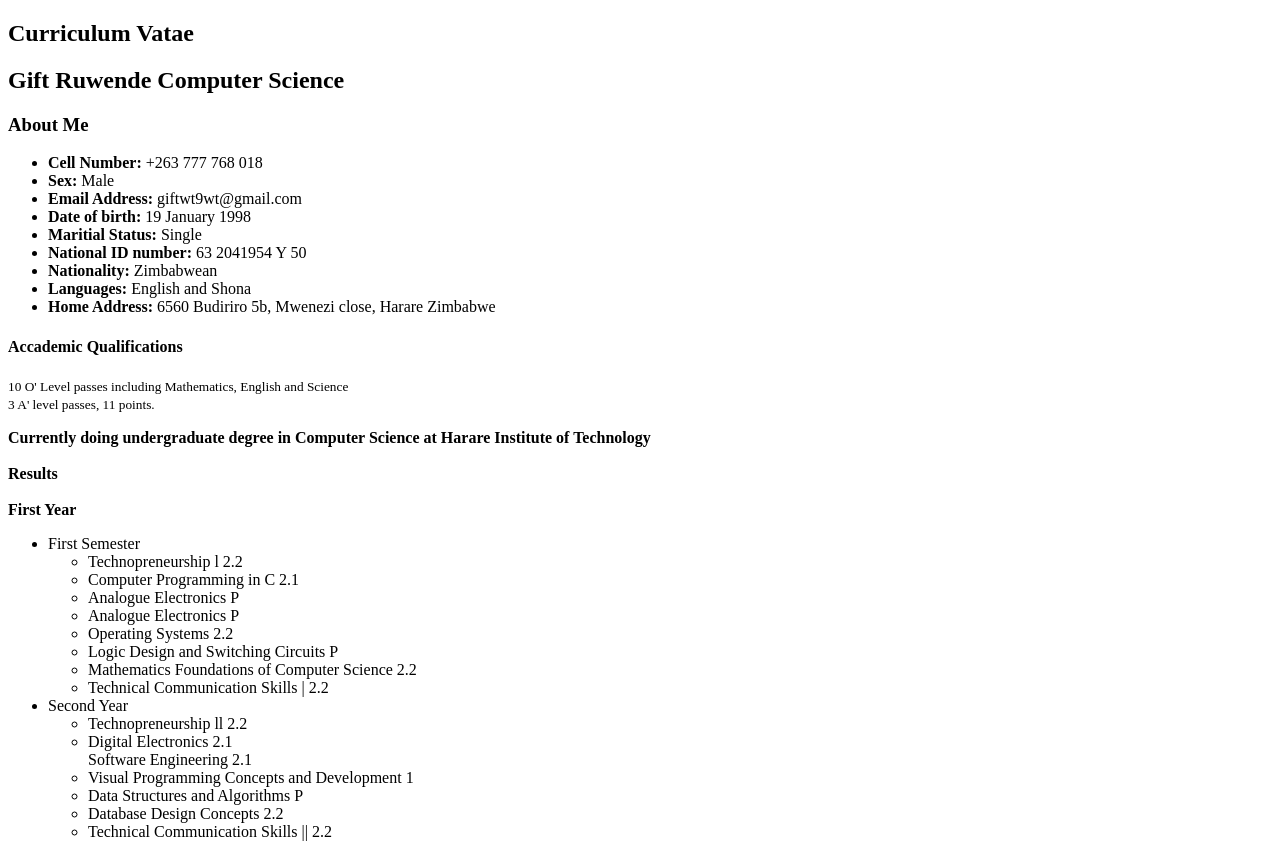
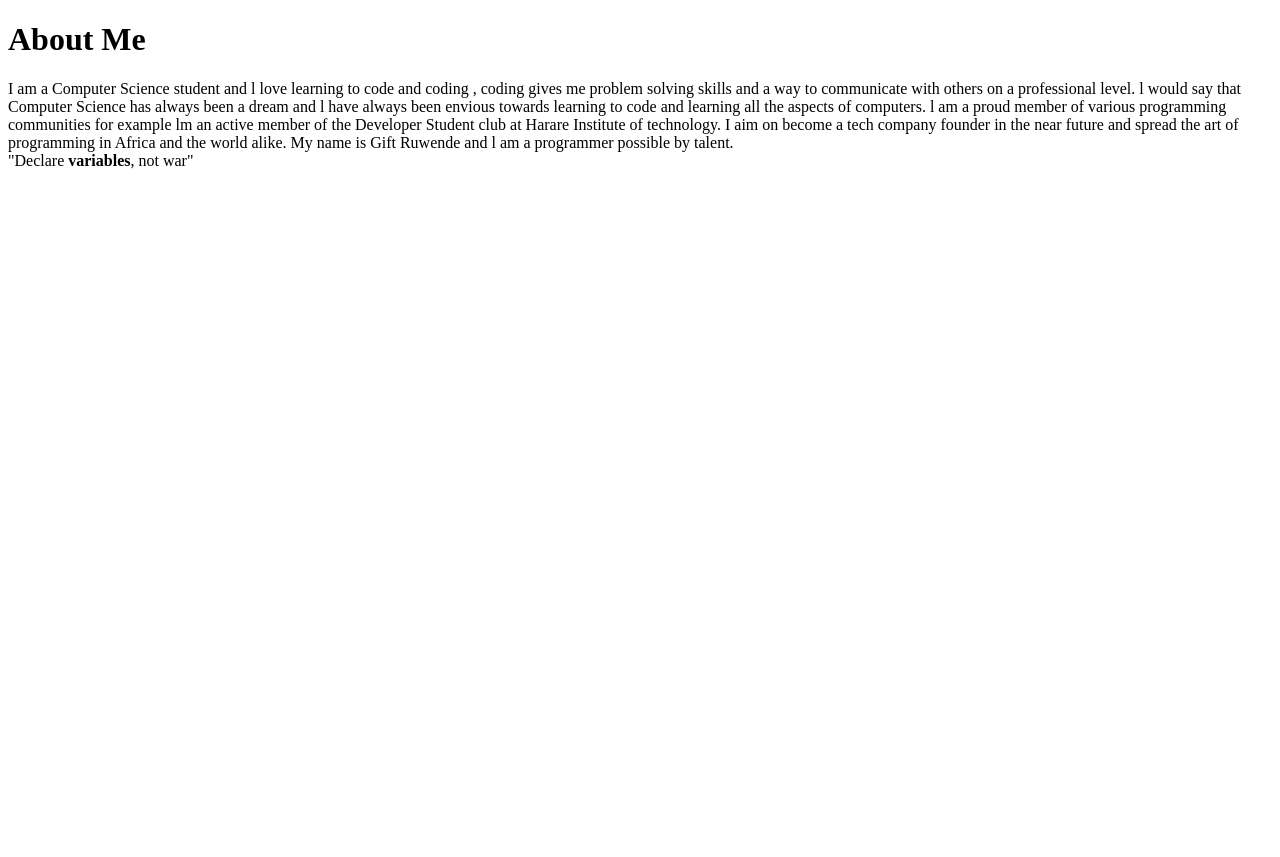
Before and after one commit to willhitman/resume, a plain HTML site: page html/index.html in a window 1280 px wide. After the commit the page ends 800 px from the top, so only its background shows below. Drawn offline with Linux system fonts and the light colour scheme.

Commit message:
This is the begeginning of an awesome cv

```diff
--- a/html/index.html
+++ b/html/index.html
@@ -1,6 +1,7 @@
 <!DOCTYPE html>
 <html lang="en">
-<head>
+<body>
+<!--<head>
     <meta charset="UTF-8">
     <meta name="viewport" content="width=device-width, initial-scale=1.0">
     <title>Gift Ruwende</title>
@@ -68,6 +69,27 @@
 
 
     </section>
+-->
+    <head>
+        <title>Gift Ruwende</title>
 
+    </head>
+    <div id = "About_Me">
+        <h1><span>About Me</span></h1>
+        <p>
+            I am a Computer Science student and l love learning to code and coding
+            , coding gives me problem solving skills and a way to communicate with
+            others on a professional level. l would say that Computer Science has
+            always been a dream and l have always been envious towards learning to
+            code and learning all the aspects of computers. l am a proud member of
+            various programming communities for example lm an active member of the
+            Developer Student club at Harare Institute of technology. I aim
+            on become a tech company founder in the near future and spread the art of
+            programming in Africa and the world alike. My name is Gift Ruwende and l
+            am a programmer possible by talent.<br>
+            <quote>"Declare <b>variables</b>, not war"</quote>
+        </p>
+
+    </div>
 </body>
 </html>
```
